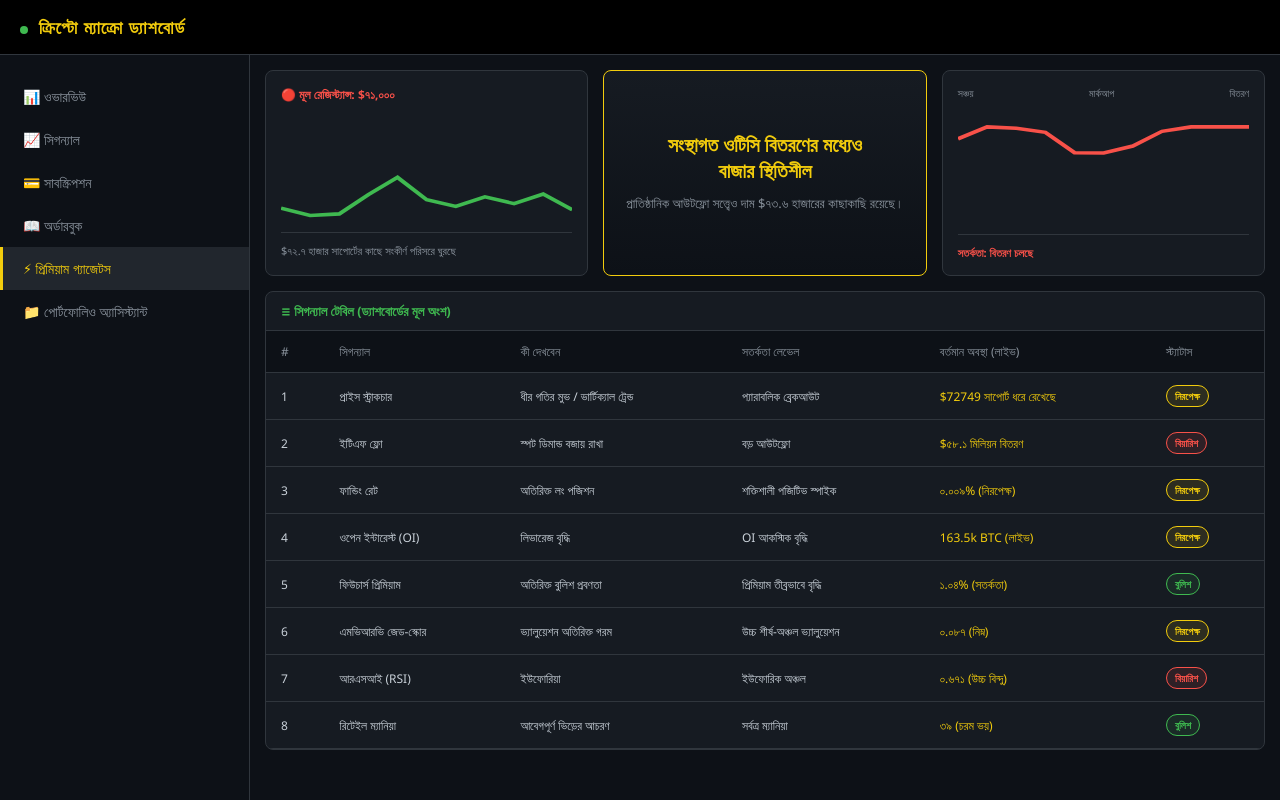
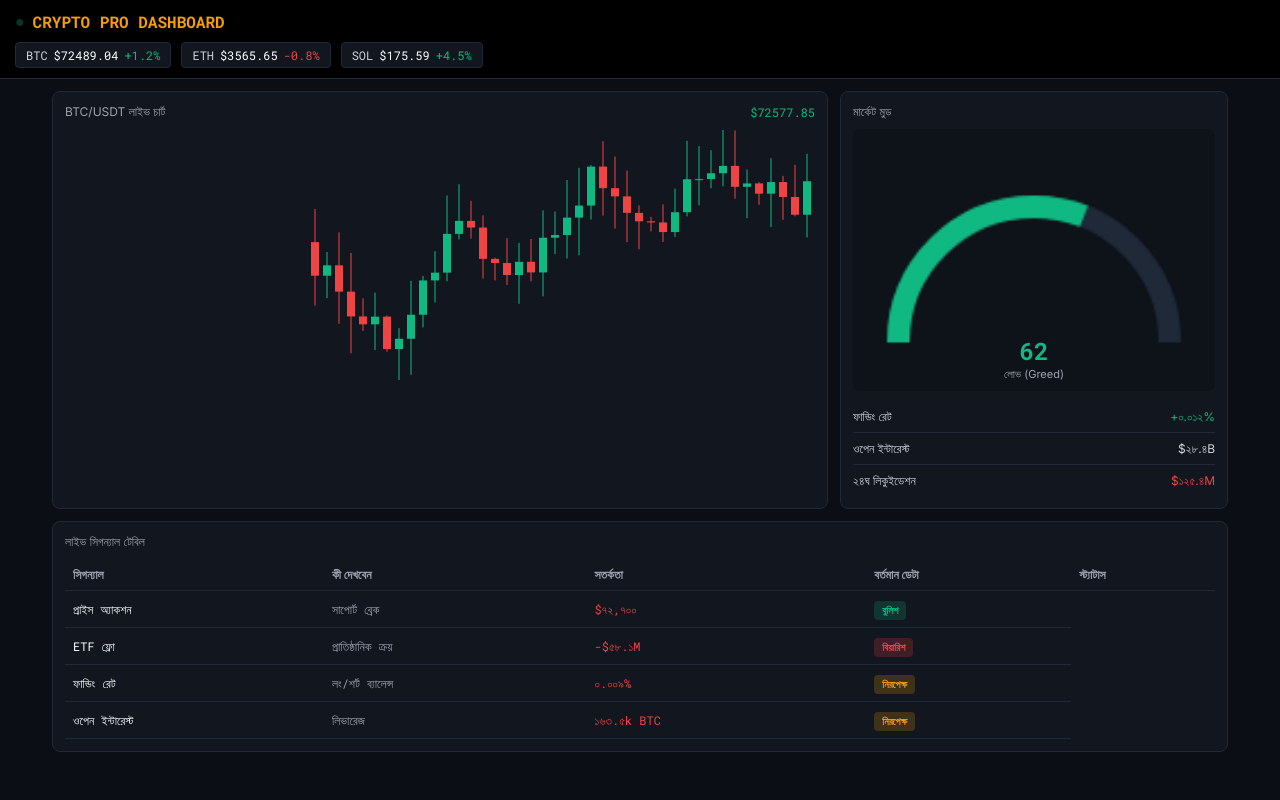
Before and after one commit to nuhakhanomnusaiba4060-creator/Crypto-macro-dashboard, a plain HTML site: page index.html in a window 1280 px wide. Drawn offline with Linux system fonts and the light colour scheme.

Commit message:
dashboard update with live candles

```diff
--- a/index.html
+++ b/index.html
@@ -3,219 +3,302 @@
 <head>
     <meta charset="UTF-8">
     <meta name="viewport" content="width=device-width, initial-scale=1.0">
-    <title>ক্রিপ্টো ম্যাক্রো ড্যাশবোর্ড</title>
+    <title>প্রফেশনাল ক্রিপ্টো ড্যাশবোর্ড</title>
     <style>
+        @import url('https://fonts.googleapis.com/css2?family=Roboto+Mono:wght@400;500;700&family=Inter:wght@400;600;700&display=swap');
+
         :root {
-            --bg-color: #0d1117;
-            --card-bg: #161b22;
-            --border-color: #30363d;
-            --text-main: #c9d1d9;
-            --text-muted: #8b949e;
-            --accent-yellow: #f2cc0d;
-            --accent-green: #3fb950;
-            --accent-red: #f85149;
+            --bg: #0b0e14;
+            --panel-bg: #12161f;
+            --border: #1f2937;
+            --text: #d1d5db;
+            --text-dim: #9ca3af;
+            --green: #10b981;
+            --red: #ef4444;
+            --yellow: #f59e0b;
         }
 
-        * { box-sizing: border-box; margin: 0; padding: 0; font-family: 'Segoe UI', Tahoma, Geneva, Verdana, sans-serif; }
+        * { margin: 0; padding: 0; box-sizing: border-box; }
 
-        body { background-color: var(--bg-color); color: var(--text-main); display: flex; flex-direction: column; min-height: 100vh; }
+        body {
+            background-color: var(--bg);
+            color: var(--text);
+            font-family: 'Inter', sans-serif;
+            font-size: 13px;
+            display: flex;
+            flex-direction: column;
+            min-height: 100vh;
+        }
 
-        header { background-color: #000; padding: 15px 20px; display: flex; align-items: center; border-bottom: 1px solid var(--border-color); }
-        header h1 { color: var(--accent-yellow); font-size: 18px; letter-spacing: 1px; text-transform: uppercase; }
+        /* হেডার */
+        .navbar {
+            background: #000;
+            padding: 10px 15px;
+            border-bottom: 1px solid var(--border);
+            display: flex;
+            flex-direction: column;
+            gap: 10px;
+        }
 
-        .layout { display: flex; flex-direction: column; flex: 1; }
-        @media (min-width: 768px) { .layout { flex-direction: row; } }
+        .nav-title {
+            font-family: 'Roboto Mono', monospace;
+            font-size: 16px;
+            font-weight: 700;
+            color: var(--yellow);
+            display: flex;
+            align-items: center;
+            gap: 8px;
+        }
 
-        .sidebar { background-color: var(--bg-color); border-right: 1px solid var(--border-color); padding: 20px 0; width: 100%; }
-        @media (min-width: 768px) { .sidebar { width: 250px; min-height: calc(100vh - 60px); } }
+        /* টিকার (যেখানে BTC এর দাম লাইভ আপডেট হবে) */
+        .ticker-wrap { display: flex; gap: 10px; overflow-x: auto; }
+        .ticker {
+            background: var(--panel-bg);
+            padding: 4px 10px;
+            border-radius: 4px;
+            border: 1px solid var(--border);
+            font-family: 'Roboto Mono';
+            font-size: 12px;
+            display: flex;
+            gap: 6px;
+        }
+        .up { color: var(--green); }
+        .down { color: var(--red); }
 
-        .sidebar-item { padding: 12px 20px; color: var(--text-muted); font-size: 14px; cursor: pointer; border-left: 3px solid transparent; }
-        .sidebar-item:hover, .sidebar-item.active { background-color: #21262d; color: var(--accent-yellow); border-left: 3px solid var(--accent-yellow); }
+        /* মেইন লেআউট */
+        .dashboard {
+            display: grid;
+            grid-template-columns: 1fr;
+            gap: 12px;
+            padding: 12px;
+            max-width: 1200px;
+            margin: 0 auto;
+            width: 100%;
+        }
 
-        .main-content { flex: 1; padding: 15px; display: flex; flex-direction: column; gap: 15px; }
+        @media (min-width: 768px) {
+            .dashboard { grid-template-columns: 2fr 1fr; }
+        }
 
-        .top-cards { display: grid; grid-template-columns: 1fr; gap: 15px; }
-        @media (min-width: 992px) { .top-cards { grid-template-columns: 1fr 1fr 1fr; } }
+        .panel {
+            background: var(--panel-bg);
+            border: 1px solid var(--border);
+            border-radius: 8px;
+            padding: 12px;
+        }
 
-        .card { background-color: var(--card-bg); border: 1px solid var(--border-color); border-radius: 8px; padding: 15px; display: flex; flex-direction: column; }
-        .card-center { text-align: center; border: 1px solid var(--accent-yellow); background: linear-gradient(180deg, #161b22 0%, #0d1117 100%); justify-content: center;}
-        .card-center h2 { color: var(--accent-yellow); font-size: 20px; margin-bottom: 10px; line-height: 1.3; }
-        .card-center p { font-size: 13px; color: var(--text-muted); line-height: 1.5; }
+        .panel-header {
+            font-size: 12px;
+            color: var(--text-dim);
+            margin-bottom: 10px;
+            display: flex;
+            justify-content: space-between;
+        }
 
-        /* চার্ট স্টাইল */
-        .chart-box { height: 120px; margin-top: 10px; border-bottom: 1px solid var(--border-color); position: relative; }
+        /* লাইভ চার্ট */
+        .chart-container {
+            position: relative;
+            height: 250px;
+            width: 100%;
+        }
+        canvas { width: 100%; height: 100%; display: block; }
+
+        /* মার্কেট গেজ */
+        .gauge-box {
+            text-align: center;
+            padding: 10px 0;
+            background: rgba(0,0,0,0.2);
+            border-radius: 6px;
+            margin-bottom: 10px;
+        }
+        .gauge-value { font-family: 'Roboto Mono'; font-size: 24px; font-weight: 700; margin-top: -30px;}
+        .gauge-label { font-size: 11px; color: var(--text-dim); }
+
+        .metric-row {
+            display: flex;
+            justify-content: space-between;
+            padding: 8px 0;
+            border-bottom: 1px solid var(--border);
+            font-size: 12px;
+        }
+        .metric-row:last-child { border-bottom: none; }
 
         /* সিগন্যাল টেবিল */
-        .table-container { background-color: var(--card-bg); border: 1px solid var(--border-color); border-radius: 8px; overflow-x: auto; }
-        .table-header { padding: 10px 15px; border-bottom: 1px solid var(--border-color); color: var(--accent-green); font-size: 13px; font-weight: bold; }
+        .table-wrapper {
+            overflow-x: auto; /* এটি টেবিলকে মোবাইলে স্ক্রল করতে দেবে */
+            width: 100%;
+        }
+        table {
+            width: 100%;
+            border-collapse: collapse;
+            min-width: 600px; /* মোবাইলে টেবিল চেপে যাওয়া রোধ করবে */
+            font-size: 12px;
+        }
+        th { text-align: left; padding: 8px; color: var(--text-dim); border-bottom: 1px solid var(--border); }
+        td { padding: 10px 8px; border-bottom: 1px solid var(--border); font-family: 'Roboto Mono'; }
 
-        table { width: 100%; border-collapse: collapse; text-align: left; font-size: 12px; min-width: 600px; }
-        th, td { padding: 12px 15px; border-bottom: 1px solid var(--border-color); }
-        th { color: var(--text-muted); font-weight: normal; background-color: #0d1117; }
+        .status { padding: 3px 8px; border-radius: 4px; font-size: 10px; font-weight: 700; }
+        .status-neutral { background: rgba(245, 158, 11, 0.2); color: var(--yellow); }
+        .status-bearish { background: rgba(239, 68, 68, 0.2); color: var(--red); }
+        .status-bullish { background: rgba(16, 185, 129, 0.2); color: var(--green); }
 
-        /* স্ট্যাটাস ব্যাজ */
-        .badge { padding: 3px 8px; border-radius: 12px; font-size: 10px; font-weight: bold; border: 1px solid; display: inline-block;}
-        .badge.neutral { color: #f2cc0d; border-color: #f2cc0d; background: rgba(242, 204, 13, 0.1); }
-        .badge.bearish { color: var(--accent-red); border-color: var(--accent-red); background: rgba(248, 81, 73, 0.1); }
-        .badge.bullish { color: var(--accent-green); border-color: var(--accent-green); background: rgba(63, 185, 80, 0.1); }
-
-        .live-dot { display: inline-block; width: 8px; height: 8px; background-color: var(--accent-green); border-radius: 50%; margin-right: 5px; animation: blink 1s infinite alternate; }
-        @keyframes blink { from { opacity: 0.3; } to { opacity: 1; } }
+        .blink { animation: blink 1s infinite alternate; }
+        @keyframes blink { 0% { opacity: 1; } 100% { opacity: 0.3; } }
     </style>
 </head>
 <body>
 
-    <header>
-        <h1><span class="live-dot"></span> ক্রিপ্টো ম্যাক্রো ড্যাশবোর্ড</h1>
-    </header>
+    <div class="navbar">
+        <div class="nav-title"><span class="blink" style="color:var(--green);">●</span> CRYPTO PRO DASHBOARD</div>
+        <div class="ticker-wrap" id="ticker-container"></div>
+    </div>
 
-    <div class="layout">
-        <aside class="sidebar">
-            <div class="sidebar-item">📊 ওভারভিউ</div>
-            <div class="sidebar-item">📈 সিগন্যাল</div>
-            <div class="sidebar-item">💳 সাবস্ক্রিপশন</div>
-            <div class="sidebar-item">📖 অর্ডারবুক</div>
-            <div class="sidebar-item active">⚡ প্রিমিয়াম গ্যাজেটস</div>
-            <div class="sidebar-item">📁 পোর্টফোলিও অ্যাসিস্ট্যান্ট</div>
-        </aside>
+    <div class="dashboard">
+        <!-- চার্ট -->
+        <div class="panel">
+            <div class="panel-header">
+                <span>BTC/USDT লাইভ চার্ট</span>
+                <span style="color:var(--green); font-family:'Roboto Mono';" id="chart-price">$0.00</span>
+            </div>
+            <div class="chart-container">
+                <canvas id="liveChart"></canvas>
+            </div>
+        </div>
 
-        <main class="main-content">
+        <!-- গেজ ও ইন্ডিকেটর -->
+        <div class="panel">
+            <div class="panel-header">মার্কেট মুড</div>
+            <div class="gauge-box">
+                <canvas id="gaugeChart" width="160" height="100"></canvas>
+                <div class="gauge-value" id="gauge-val">50</div>
+                <div class="gauge-label" id="gauge-text">নিরপেক্ষ</div>
+            </div>
+            <div class="metric-row"><span>ফান্ডিং রেট</span><span style="color:var(--green)">+০.০১২%</span></div>
+            <div class="metric-row"><span>ওপেন ইন্টারেস্ট</span><span>$২৮.৪B</span></div>
+            <div class="metric-row"><span>২৪ঘ লিকুইডেশন</span><span style="color:var(--red)">$১২৫.৪M</span></div>
+        </div>
 
-            <div class="top-cards">
-                <!-- বাম দিকের কার্ড -->
-                <div class="card">
-                    <div style="color: var(--accent-red); font-size: 12px; font-weight: bold;">🔴 মূল রেজিস্ট্যান্স: $৭১,০০০</div>
-
-                    <!-- SVG চার্ট ১ (লাইভ ফিল) -->
-                    <div class="chart-box">
-                        <svg viewBox="0 0 100 50" preserveAspectRatio="none" style="width:100%; height:100%;">
-                            <path id="chart1-line" d="M0,40 L10,35 L20,38 L30,25 L40,30 L50,20 L60,22 L70,15 L80,18 L90,10 L100,12" fill="none" stroke="var(--accent-green)" stroke-width="1.5" />
-                        </svg>
-                    </div>
-
-                    <div style="font-size: 11px; margin-top: 10px; color: var(--text-muted);">$৭২.৭ হাজার সাপোর্টের কাছে সংকীর্ণ পরিসরে ঘুরছে</div>
-                </div>
-
-                <!-- মাঝের কার্ড -->
-                <div class="card card-center">
-                    <h2>সংস্থাগত ওটিসি বিতরণের মধ্যেও<br>বাজার স্থিতিশীল</h2>
-                    <p>প্রাতিষ্ঠানিক আউটফ্লো সত্ত্বেও দাম $৭৩.৬ হাজারের কাছাকাছি রয়েছে।</p>
-                </div>
-
-                <!-- ডান দিকের কার্ড -->
-                <div class="card">
-                    <div style="display: flex; justify-content: space-between; font-size: 10px; margin-bottom: 5px; color: var(--text-muted);">
-                        <span>সঞ্চয়</span> <span>মার্কআপ</span> <span>বিতরণ</span>
-                    </div>
-
-                    <!-- SVG চার্ট ২ (লাইভ ফিল) -->
-                    <div class="chart-box">
-                        <svg viewBox="0 0 100 50" preserveAspectRatio="none" style="width:100%; height:100%;">
-                            <path id="chart2-line" d="M0,10 L10,25 L20,15 L30,35 L40,20 L50,45 L60,30 L70,40 L80,25 L90,48 L100,40" fill="none" stroke="var(--accent-red)" stroke-width="1.5" />
-                        </svg>
-                    </div>
-
-                    <div style="color: var(--accent-red); font-size: 11px; margin-top: 10px; font-weight: bold;">
-                        সতর্কতা: বিতরণ চলছে
-                    </div>
-                </div>
-            </div>
-
-            <!-- টেবিল -->
-            <div class="table-container">
-                <div class="table-header">≡ সিগন্যাল টেবিল (ড্যাশবোর্ডের মূল অংশ)</div>
+        <!-- টেবিল -->
+        <div class="panel" style="grid-column: 1 / -1;">
+            <div class="panel-header">লাইভ সিগন্যাল টেবিল</div>
+            <div class="table-wrapper">
                 <table>
                     <thead>
                         <tr>
-                            <th>#</th>
-                            <th>সিগন্যাল</th>
-                            <th>কী দেখবেন</th>
-                            <th>সতর্কতা লেভেল</th>
-                            <th>বর্তমান অবস্থা (লাইভ)</th>
-                            <th>স্ট্যাটাস</th>
+                            <th>সিগন্যাল</th><th>কী দেখবেন</th><th>সতর্কতা</th><th>বর্তমান ডেটা</th><th>স্ট্যাটাস</th>
                         </tr>
                     </thead>
-                    <tbody id="live-table-body">
-                        <!-- জাভাস্ক্রিপ্ট ডেটা -->
-                    </tbody>
+                    <tbody id="signal-table-body"></tbody>
                 </table>
             </div>
-
-        </main>
+        </div>
     </div>
 
     <script>
-        // বাংলা টেবিল ডেটা
-        const signals = [
-            { id: 1, name: "প্রাইস স্ট্রাকচার", watch: "ধীর গতির মুভ / ভার্টিক্যাল ট্রেন্ড", warning: "প্যারাবলিক ব্রেকআউট", read: "$৭২.৭ হাজার সাপোর্ট ধরে রেখেছে", status: "neutral" },
-            { id: 2, name: "ইটিএফ ফ্লো", watch: "স্পট ডিমান্ড বজায় রাখা", warning: "বড় আউটফ্লো", read: "$৫৮.১ মিলিয়ন বিতরণ", status: "bearish" },
-            { id: 3, name: "ফান্ডিং রেট", watch: "অতিরিক্ত লং পজিশন", warning: "শক্তিশালী পজিটিভ স্পাইক", read: "০.০০৯% (নিরপেক্ষ)", status: "neutral" },
-            { id: 4, name: "ওপেন ইন্টারেস্ট (OI)", watch: "লিভারেজ বৃদ্ধি", warning: "OI আকস্মিক বৃদ্ধি", read: "১৬৩.৫ হাজার BTC (স্থিতিশীল)", status: "neutral" },
-            { id: 5, name: "ফিউচার্স প্রিমিয়াম", watch: "অতিরিক্ত বুলিশ প্রবণতা", warning: "প্রিমিয়াম তীব্রভাবে বৃদ্ধি", read: "১.০৪% (সতর্কতা)", status: "bullish" },
-            { id: 6, name: "এমভিআরভি জেড-স্কোর", watch: "ভ্যালুয়েশন অতিরিক্ত গরম", warning: "উচ্চ শীর্ষ-অঞ্চল ভ্যালুয়েশন", read: "০.০৮৭ (নিম্ন)", status: "neutral" },
-            { id: 7, name: "আরএসআই (RSI)", watch: "ইউফোরিয়া", warning: "ইউফোরিক অঞ্চল", read: "০.৬৭১ (উচ্চ বিন্দু)", status: "bearish" },
-            { id: 8, name: "রিটেইল ম্যানিয়া", watch: "আবেগপূর্ণ ভিড়ের আচরণ", warning: "সর্বত্র ম্যানিয়া", read: "৩৯ (চরম ভয়)", status: "bullish" }
-        ];
+        // ১. লাইভ টিকার আপডেট
+        const coins = [{s:"BTC", p:72500, c:1.2}, {s:"ETH", p:3550, c:-0.8}, {s:"SOL", p:175, c:4.5}];
+        function updateTicker() {
+            document.getElementById('ticker-container').innerHTML = coins.map(coin => {
+                let liveP = coin.p + (Math.random()*50-25);
+                let isUp = coin.c >= 0;
+                return `<div class="ticker">
+                    <span>${coin.s}</span>
+                    <span style="color:#fff">$${liveP.toFixed(2)}</span>
+                    <span class="${isUp?'up':'down'}">${isUp?'+':''}${coin.c}%</span>
+                </div>`;
+            }).join('');
+        }
 
-        function renderTable() {
-            const tbody = document.getElementById('live-table-body');
-            tbody.innerHTML = '';
+        // ২. ক্যান্ডেলস্টিক চার্ট
+        const canvas = document.getElementById('liveChart');
+        const ctx = canvas.getContext('2d');
+        let candles = [], lastPrice = 72500;
 
-            signals.forEach(sig => {
-                let statusText = "";
-                if(sig.status === 'neutral') statusText = "নিরপেক্ষ";
-                if(sig.status === 'bearish') statusText = "বিয়ারিশ";
-                if(sig.status === 'bullish') statusText = "বুলিশ";
+        function resize() { canvas.width = canvas.parentElement.clientWidth; canvas.height = canvas.parentElement.clientHeight; }
+        window.addEventListener('resize', resize); resize();
 
-                let liveRead = sig.read;
-                // লাইভ ডেটা আপডেট (দাম পরিবর্তন হবে)
-                if(sig.id === 1) liveRead = `$${(72700 + Math.random() * 100).toFixed(0)} সাপোর্ট ধরে রেখেছে`;
-                if(sig.id === 4) liveRead = `${(163 + Math.random()).toFixed(1)}k BTC (লাইভ)`;
+        function addCandle() {
+            const open = lastPrice, close = open + (Math.random()*100-50);
+            const high = Math.max(open, close) + (Math.random()*50);
+            const low = Math.min(open, close) - (Math.random()*50);
+            candles.push({open, close, high, low});
+            if(candles.length > 50) candles.shift();
+            lastPrice = close;
+            document.getElementById('chart-price').innerText = `$${close.toFixed(2)}`;
+        }
 
-                const row = `
-                    <tr>
-                        <td>${sig.id}</td>
-                        <td>${sig.name}</td>
-                        <td>${sig.watch}</td>
-                        <td>${sig.warning}</td>
-                        <td style="color: var(--accent-yellow);">${liveRead}</td>
-                        <td><span class="badge ${sig.status}">${statusText}</span></td>
-                    </tr>
-                `;
-                tbody.innerHTML += row;
+        function drawChart() {
+            ctx.clearRect(0, 0, canvas.width, canvas.height);
+            if(candles.length === 0) return;
+
+            let max = -Infinity, min = Infinity;
+            candles.forEach(c => { max = Math.max(max, c.high); min = Math.min(min, c.low); });
+            const range = max - min || 1;
+            const chartHeight = canvas.height;
+            const startX = canvas.width - (candles.length * 12);
+
+            candles.forEach((c, i) => {
+                const x = startX + i * 12;
+                const yOpen = chartHeight - ((c.open - min) / range) * chartHeight;
+                const yClose = chartHeight - ((c.close - min) / range) * chartHeight;
+                const yHigh = chartHeight - ((c.high - min) / range) * chartHeight;
+                const yLow = chartHeight - ((c.low - min) / range) * chartHeight;
+
+                const isGreen = c.close > c.open;
+                ctx.strokeStyle = isGreen ? '#10b981' : '#ef4444';
+                ctx.fillStyle = isGreen ? '#10b981' : '#ef4444';
+
+                // লাইন (উইক)
+                ctx.beginPath(); ctx.moveTo(x+4, yHigh); ctx.lineTo(x+4, yLow); ctx.stroke();
+                // বডি
+                ctx.fillRect(x, Math.min(yOpen, yClose), 8, Math.max(1, Math.abs(yOpen-yClose)));
             });
         }
 
-        // চার্ট লাইভ আপডেট করার ফাংশন
-        function updateCharts() {
-            const chart1 = document.getElementById('chart1-line');
-            const chart2 = document.getElementById('chart2-line');
+        // ৩. গেজ
+        function drawGauge(val) {
+            const gCanvas = document.getElementById('gaugeChart');
+            const gCtx = gCanvas.getContext('2d');
+            gCtx.clearRect(0, 0, 160, 100);
 
-            // র্যান্ডম পাথ জেনারেট
-            let path1 = "M0,40 ";
-            let path2 = "M0,10 ";
-            let y1 = 40, y2 = 10;
+            gCtx.beginPath(); gCtx.arc(80, 90, 60, Math.PI, 0);
+            gCtx.lineWidth = 10; gCtx.strokeStyle = '#1f2937'; gCtx.stroke();
 
-            for(let i=10; i<=100; i+=10) {
-                y1 = Math.max(5, Math.min(45, y1 + (Math.random() * 20 - 10)));
-                y2 = Math.max(5, Math.min(45, y2 + (Math.random() * 20 - 10)));
-                path1 += `L${i},${y1} `;
-                path2 += `L${i},${y2} `;
-            }
+            let color = val < 40 ? '#ef4444' : (val > 60 ? '#10b981' : '#f59e0b');
+            gCtx.beginPath(); gCtx.arc(80, 90, 60, Math.PI, Math.PI + (val/100)*Math.PI);
+            gCtx.strokeStyle = color; gCtx.stroke();
 
-            chart1.setAttribute('d', path1);
-            chart2.setAttribute('d', path2);
+            document.getElementById('gauge-val').innerText = val;
+            document.getElementById('gauge-val').style.color = color;
+            document.getElementById('gauge-text').innerText = val < 40 ? "ভয় (Fear)" : (val > 60 ? "লোভ (Greed)" : "নিরপেক্ষ");
         }
 
-        // প্রথমবার রেন্ডার
-        renderTable();
-        updateCharts();
+        // ৪. টেবিল ডেটা
+        const signals = [
+            {n:"প্রাইস অ্যাকশন", w:"সাপোর্ট ব্রেক", r:"$৭২,৭০০", s:"bullish"},
+            {n:"ETF ফ্লো", w:"প্রাতিষ্ঠানিক ক্রয়", r:"-$৫৮.১M", s:"bearish"},
+            {n:"ফান্ডিং রেট", w:"লং/শর্ট ব্যালেন্স", r:"০.০০৯%", s:"neutral"},
+            {n:"ওপেন ইন্টারেস্ট", w:"লিভারেজ", r:"১৬৩.৫k BTC", s:"neutral"}
+        ];
+        document.getElementById('signal-table-body').innerHTML = signals.map(x => `
+            <tr>
+                <td style="color:#fff">${x.n}</td>
+                <td style="color:#9ca3af">${x.w}</td>
+                <td style="color:#ef4444">${x.r}</td>
+                <td><span class="status status-${x.s}">${x.s==='bullish'?'বুলিশ':(x.s==='bearish'?'বিয়ারিশ':'নিরপেক্ষ')}</span></td>
+            </tr>
+        `).join('');
 
-        // প্রতি ৫ সেকেন্ডে ডেটা এবং চার্ট আপডেট হবে
+        // ইনিশিয়ালাইজ
+        for(let i=0; i<40; i++) addCandle();
+        updateTicker(); drawChart(); drawGauge(45);
+
+        // লাইভ আপডেট লুপ
         setInterval(() => {
-            renderTable();
-            updateCharts();
-        }, 5000);
+            updateTicker();
+            if(Math.random() > 0.4) { addCandle(); drawChart(); }
+            drawGauge(Math.floor(Math.random()*40+30));
+        }, 2000);
     </script>
 </body>
 </html>
```
